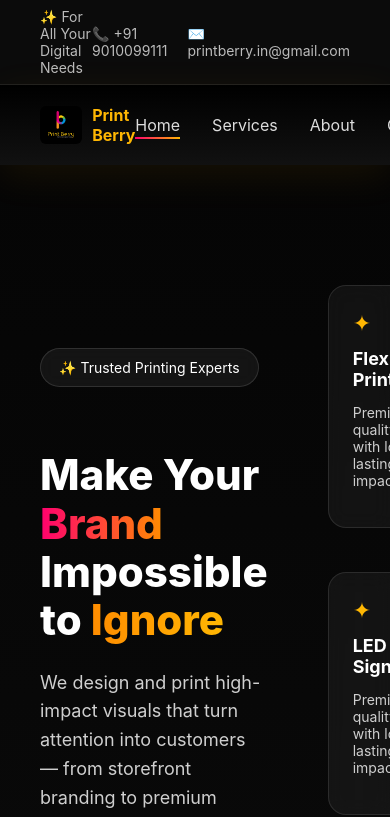
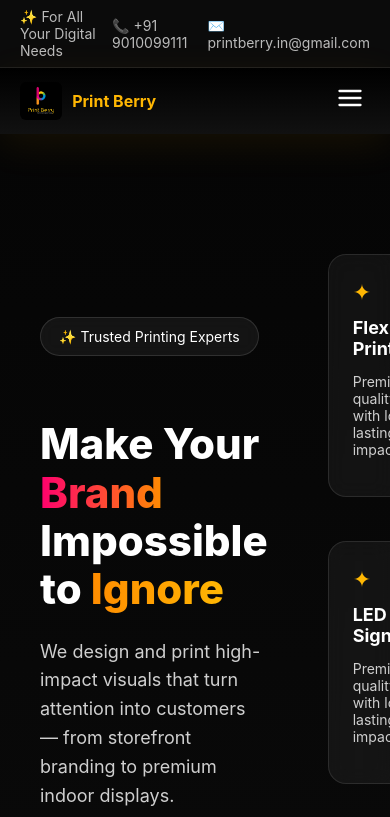
Before and after one commit to pathapatisneha2025-commits/Print-berry, a React (Create React App) app: page / in a window 390 px wide. Shown: the top 817 px of the page. Built offline with nearby package versions, Linux system fonts and the light colour scheme.

Commit message:
changes made

```diff
--- a/src/components/Navbar.js
+++ b/src/components/Navbar.js
@@ -6,7 +6,15 @@ export default function Navbar() {
   const [hovered, setHovered] = useState(null);
   const [shrink, setShrink] = useState(false);
   const [mobileOpen, setMobileOpen] = useState(false);
+  const [isMobile, setIsMobile] = useState(window.innerWidth < 768);
   const location = useLocation();
+
+  // Handle window resize
+  useEffect(() => {
+    const handleResize = () => setIsMobile(window.innerWidth < 768);
+    window.addEventListener("resize", handleResize);
+    return () => window.removeEventListener("resize", handleResize);
+  }, []);
 
   // Close mobile menu on route change
   useEffect(() => {
@@ -42,7 +50,7 @@ export default function Navbar() {
       <nav
         style={{
           ...styles.navbar,
-          padding: shrink ? "10px 40px" : "14px 40px",
+          padding: shrink ? "10px 20px" : "14px 20px",
         }}
       >
         {/* LOGO */}
@@ -60,19 +68,22 @@ export default function Navbar() {
           <span style={styles.logoText}>Print Berry</span>
         </div>
 
-        {/* HAMBURGER */}
+        {/* HAMBURGER (mobile only) */}
+        {isMobile && (
           <button
             style={styles.menuBtn}
             onClick={() => setMobileOpen(!mobileOpen)}
           >
             {mobileOpen ? <FiX /> : <FiMenu />}
           </button>
+        )}
 
         {/* MENU */}
+        {(!isMobile || mobileOpen) && (
           <ul
             style={{
               ...styles.menu,
-            ...(mobileOpen ? styles.menuMobileOpen : {}),
+              ...(isMobile ? styles.menuMobileOpen : {}),
             }}
           >
             {menuItems.map((item) => {
@@ -85,6 +96,7 @@ export default function Navbar() {
                   style={{
                     ...styles.menuItem,
                     ...(active ? styles.active : {}),
+                    ...(isMobile ? { margin: "16px 0" } : {}),
                   }}
                 >
                   <Link to={item.path} style={styles.navLink}>
@@ -103,18 +115,26 @@ export default function Navbar() {
             })}
 
             {/* MOBILE CTA */}
-          <li style={styles.mobileCall}>
-            <a href="tel:+919010099111" style={styles.mobileCallBtn}>
+            {isMobile && (
+              <li style={{ marginTop: "12px" }}>
+                <a
+                  href="tel:+919010099111"
+                  style={styles.mobileCallBtn}
+                >
                   📞 Call Now
                 </a>
               </li>
+            )}
           </ul>
+        )}
 
         {/* DESKTOP CTA */}
+        {!isMobile && (
           <div style={styles.actions}>
             <button style={styles.outlineBtn}>Free Quote</button>
             <button style={styles.primaryBtn}>Get Started</button>
           </div>
+        )}
       </nav>
     </>
   );
@@ -124,7 +144,7 @@ const styles = {
   topBar: {
     background: "#0b0b0b",
     color: "#bbb",
-    padding: "8px 40px",
+    padding: "8px 20px",
     fontSize: "14px",
     display: "flex",
     justifyContent: "space-between",
@@ -177,6 +197,7 @@ const styles = {
     gap: "32px",
     margin: 0,
     padding: 0,
+    alignItems: "center",
   },
 
   menuItem: {
@@ -226,11 +247,11 @@ const styles = {
   },
 
   menuBtn: {
-    display: "none",
     background: "none",
     border: "none",
     fontSize: "28px",
     color: "#fff",
+    cursor: "pointer",
   },
 
   /* MOBILE */
@@ -239,14 +260,10 @@ const styles = {
     top: "100%",
     left: 0,
     width: "100%",
-    background: "#050b14",
     flexDirection: "column",
     alignItems: "center",
     padding: "24px 0",
-  },
-
-  mobileCall: {
-    display: "none",
+    background: "#050b14",
   },
 
   mobileCallBtn: {
```
Lines whose indentation alone changed are shown as unchanged.
